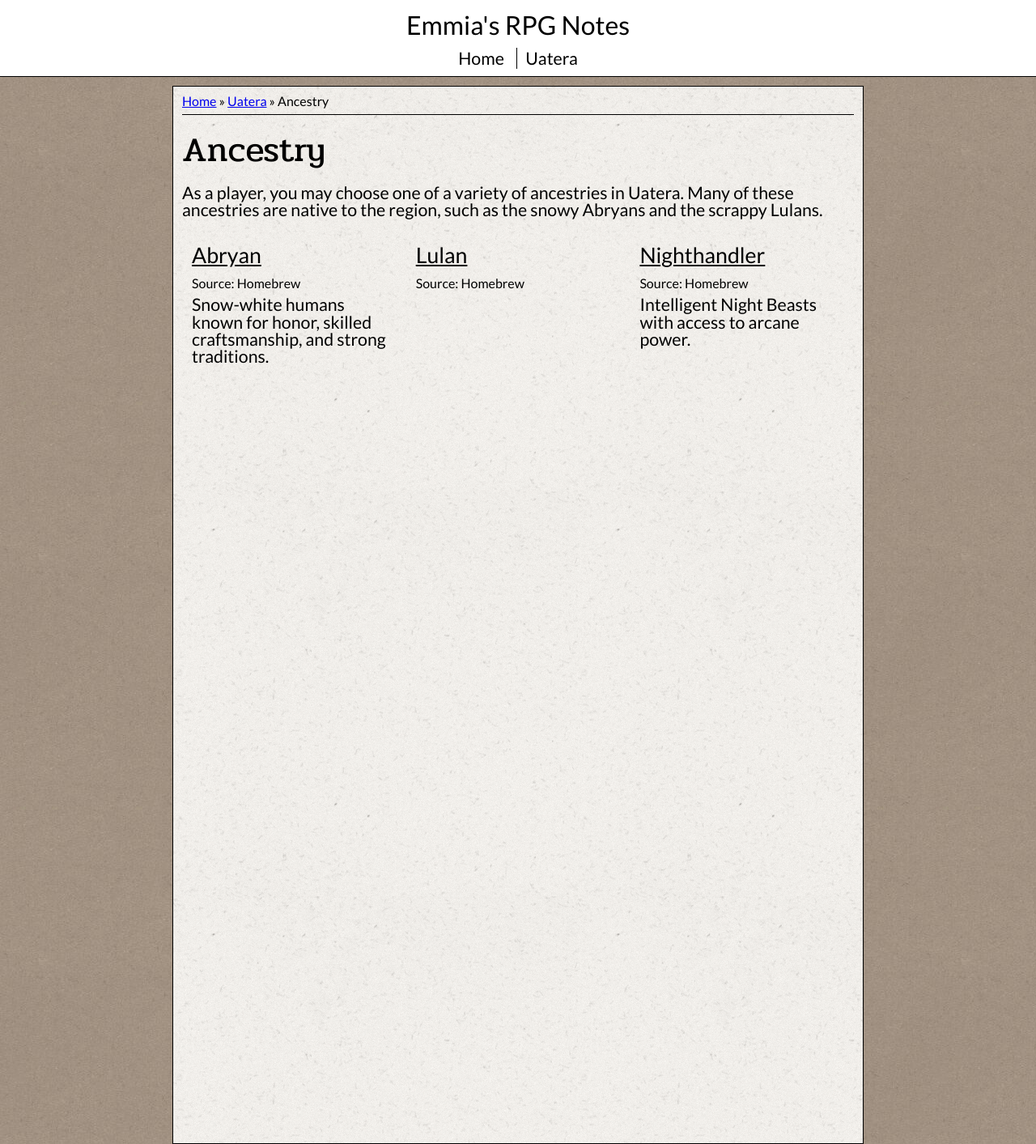
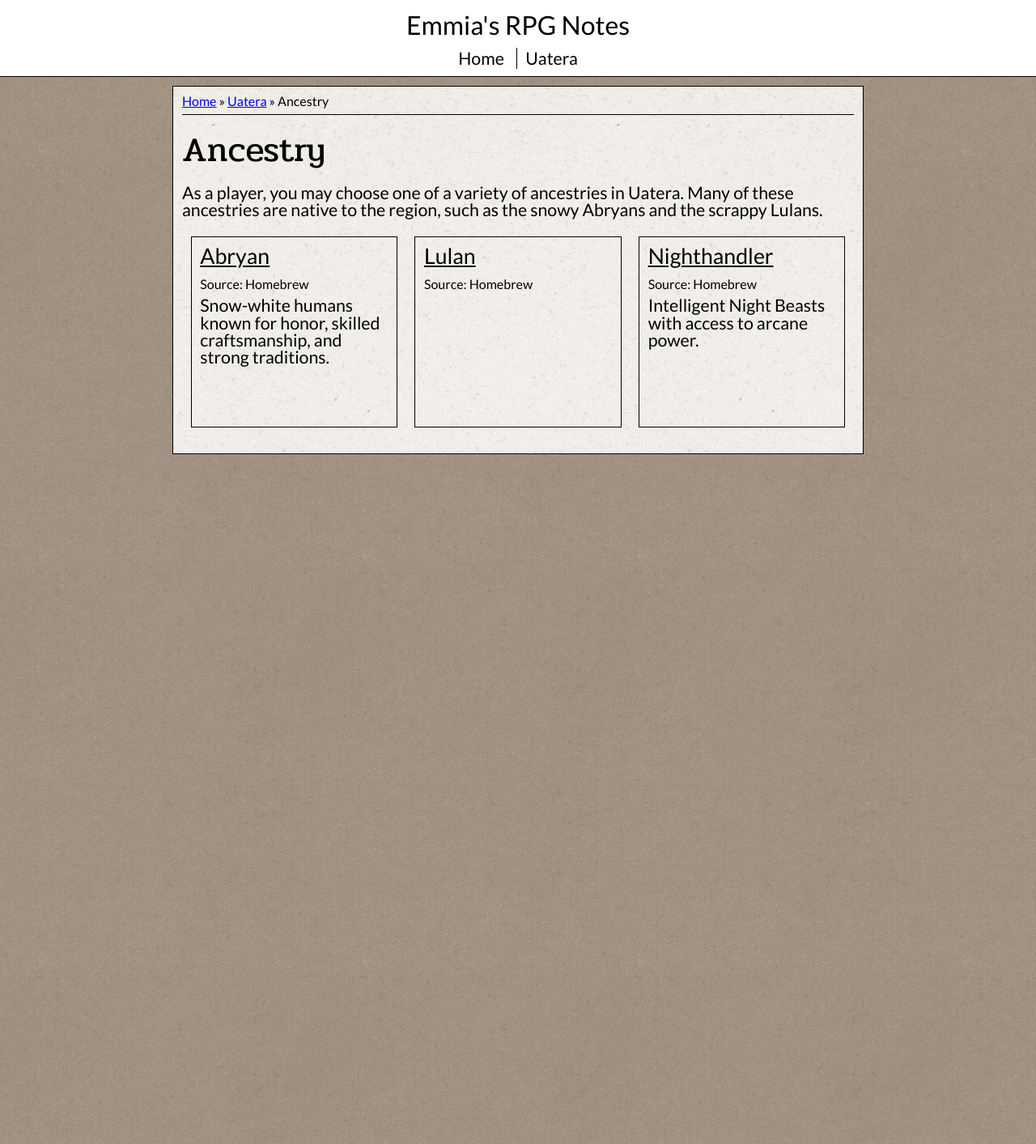
Before and after one commit to EmmiaSilk/rpg-notes, a Jekyll site: the page built from uatera/ancestry/index.md, in a window 1280 px wide. Shown: the whole page at 81% size. Built offline with Jekyll 4.4.1, drawn with Linux system fonts in a browser that asks for light colours.

Commit message:
Made the ancestry blocks look all nice again. Yay!

```diff
--- a/_sass/component/_ancestry_block.scss
+++ b/_sass/component/_ancestry_block.scss
@@ -15,10 +15,9 @@
   }
   a {
     display: block;
-    height: 100%;
-    min-height: 50em;
+    border: 1px solid black;
+    min-height: 10em;
     padding: 0.5em;
-
     color: inherit;
     text-decoration: inherit;
     padding: 0.5em;
@@ -42,18 +41,19 @@
 }
 
 
-@media (max-width: 33em) {
+@media (max-width: 39em) {
   .ancestry_info_block {
-    width: 50%;
+    width: calc(50% - 1em);
   }
 }
-@media (max-width: 22em) {
+@media (max-width: 26em) {
   .ancestry_info_block {
-    width: 100%;
+    width: calc(100% - 1em);
   }
 }
-@media (min-width: 33em) {
+@media (min-width: 39em) {
   .ancestry_info_block {
-    width: 33%;
+    width: calc(100%/3 - 1em);
+    // width: calc(33%-1em);
   }
 }
```
